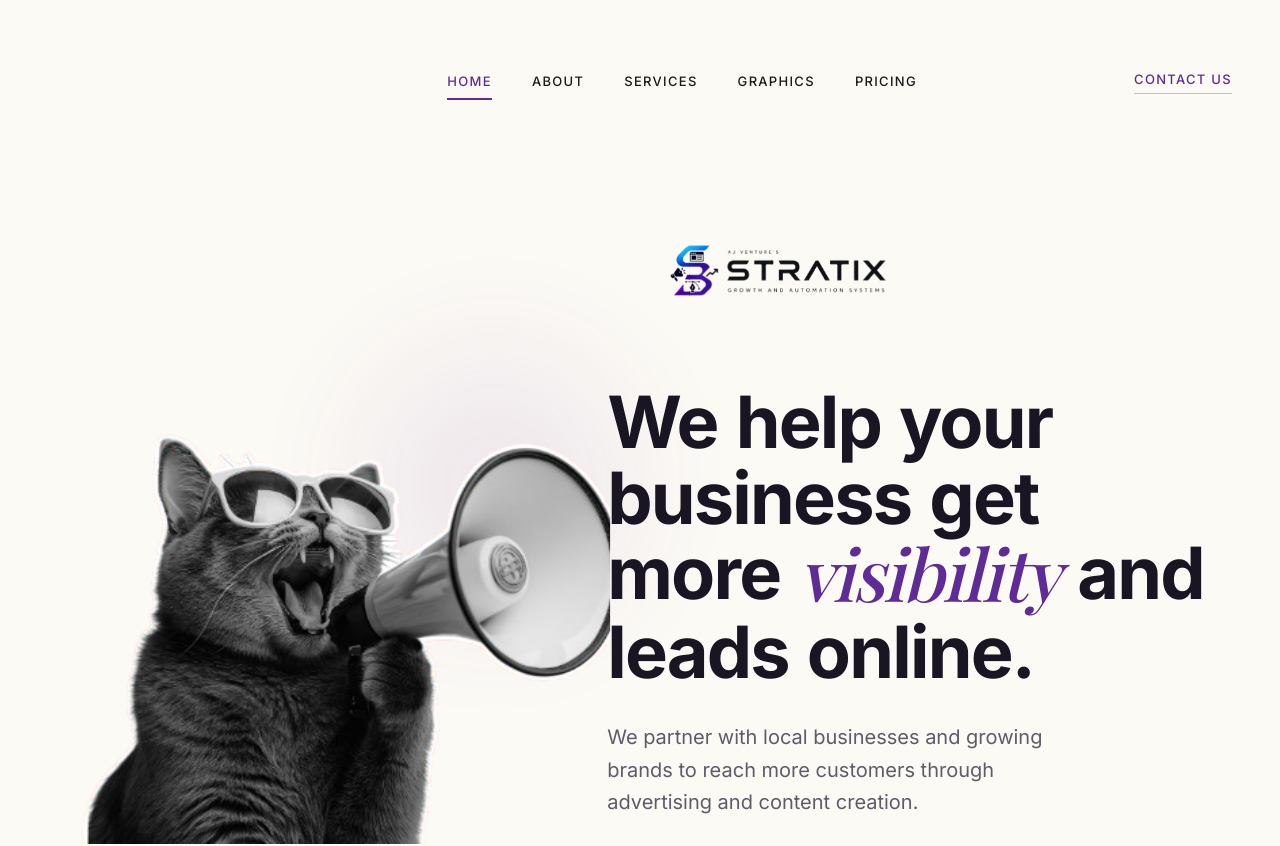
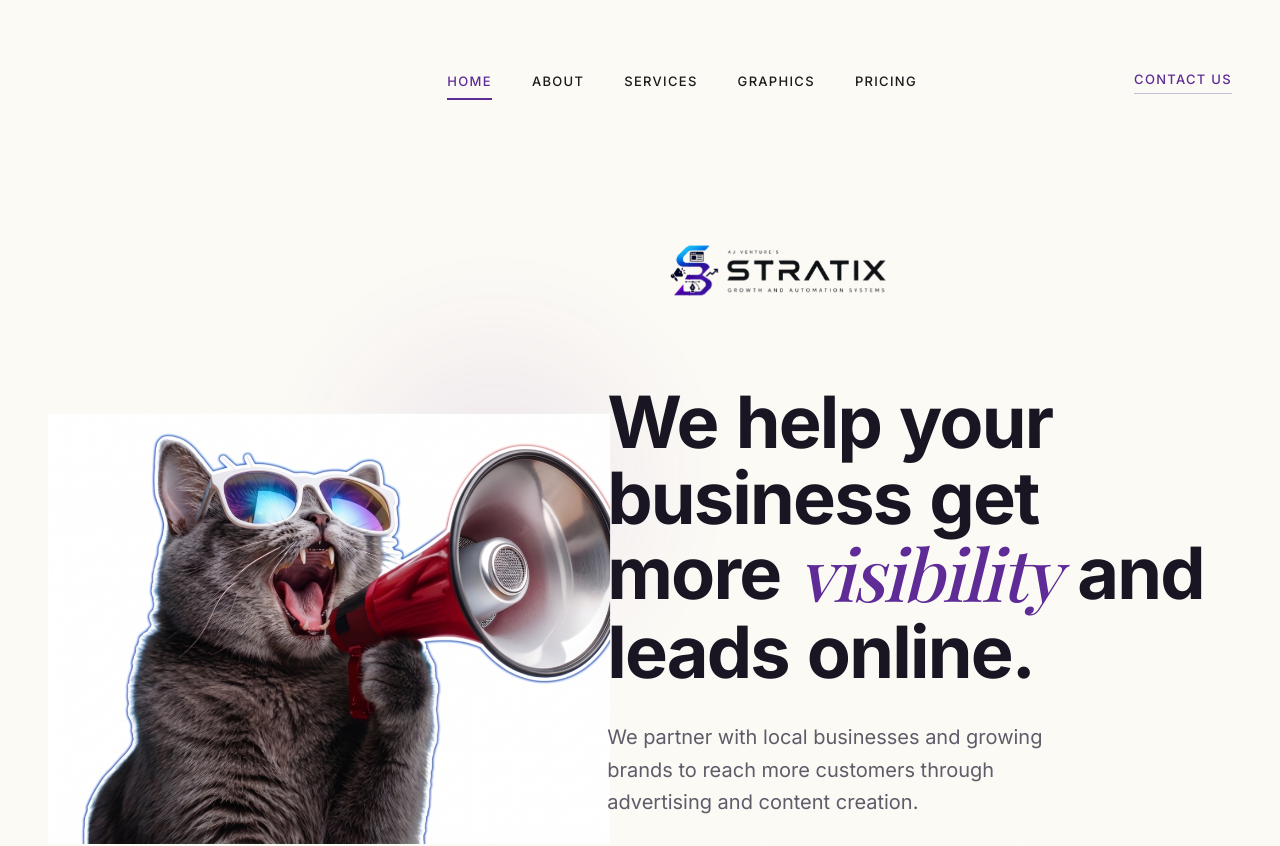
Before and after one commit to rajghorpade28/stratix, a Next.js app: page / in a window 1280 px wide. Shown: the top 846 px of the page. Built offline with nearby package versions, Linux system fonts and the light colour scheme; a web font is replaced by a local one.

Commit message:
asset: replace hero mascot with new colorful cat image

```diff
--- a/src/components/sections/HeroSection.tsx
+++ b/src/components/sections/HeroSection.tsx
@@ -42,7 +42,7 @@ export function HeroSection() {
             />
 
             <Image
-              src="/images/cat_megaphone.png"
+              src="/images/cat_megaphone.jpg"
               alt="STRATIX Mascot"
               fill
               className="object-contain object-center lg:object-left-bottom scale-[1.1] origin-bottom-left"
```
Also changed, not shown: public/images/cat_megaphone.jpg (added).
